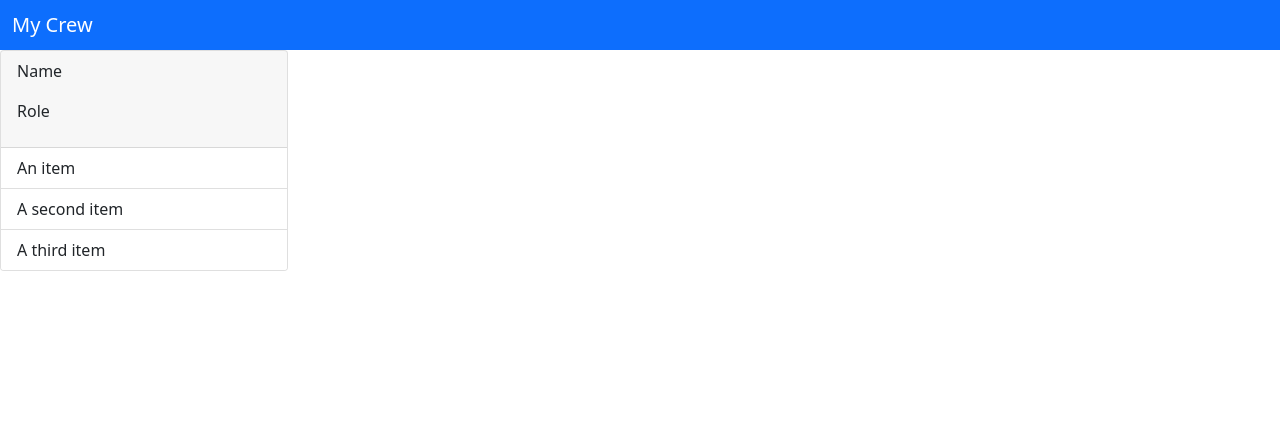
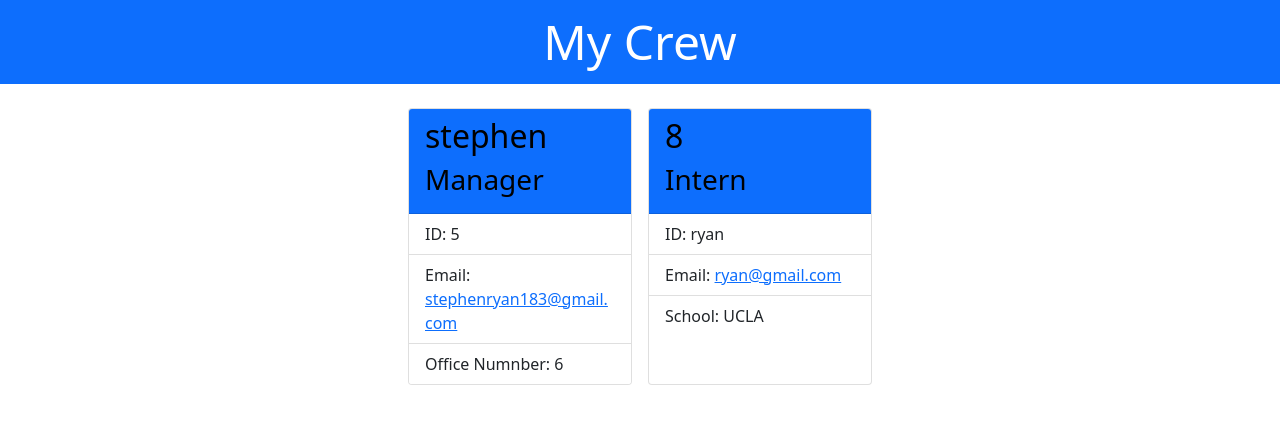
Before and after one commit to stephenryan183/team-profile-generator, a website: page index.html in a window 1280 px wide. Drawn offline with nearby package versions, Linux system fonts and the light colour scheme.

Commit message:
fixed bugs and added video

```diff
--- a/generatehtml.js
+++ b/generatehtml.js
@@ -1,4 +1,4 @@
-const initialize = require('./index');
+const managerCreation = require('./index');
 
 let template = `html ${generateHTML}`
 
--- a/index.html
+++ b/index.html
@@ -7,32 +7,41 @@
         <meta name="viewport" content="width=device-width, initial-scale=1.0">
         <link href="https://cdn.jsdelivr.net/npm/bootstrap@5.1.1/dist/css/bootstrap.min.css" rel="stylesheet"
             integrity="sha384-F3w7mX95PdgyTmZZMECAngseQB83DfGTowi0iMjiWaeVhAn4FJkqJByhZMI3AhiU" crossorigin="anonymous">
-    <title>My Crew</title>
+        <title>My Team</title>
     </head>
 
+
     <body>
-    <nav class="navbar navbar-dark bg-primary ">
+    <nav class="navbar navbar-dark bg-primary">
         <div class="container-fluid">
-            <span class="navbar-brand mb-0 h1">My Crew</span>
+            <span class="navbar-brand mb-0 h1 mx-auto "style="font-size: 3rem;">My Crew</span>
         </div>
     </nav>
-    <div class="card" style="width: 18rem;">
-        <div class="card-header">
-        <p>Name</p>
-        <p>Role</p>
+    <div class="cards p-3 d-flex justify-content-center">
+    <div class="card m-2" style="width: 14rem;">
+               <div class="card-header text-black bg-primary">
+               <p class="h2">stephen</p>
+               <p class="h3"> Manager</p>
                </div>
                <ul class="list-group list-group-flush">
-          <li class="list-group-item">An item</li>
-          <li class="list-group-item">A second item</li>
-          <li class="list-group-item">A third item</li>
+                 <li class="list-group-item">ID: 5</li>
+                 <li class="list-group-item">Email: <a href="mailto:stephenryan183@gmail.com">stephenryan183@gmail.com</a></li>
+                 <li class="list-group-item">Office Numnber: 6</li>
+               </ul>
+             </div><div class="card m-2" style="width: 14rem;">
+                        <div class="card-header text-black bg-primary">
+                        <p class="h2">8</p>
+                        <p class="h3"> Intern</p>
+                        </div>
+                        <ul class="list-group list-group-flush">
+                          <li class="list-group-item">ID: ryan</li>
+                          <li class="list-group-item">Email: <a href="mailto:ryan@gmail.com">ryan@gmail.com</a></li>
+                          <li class="list-group-item">School: UCLA</li>
                         </ul>
                       </div>
-
-
-
-    <script src="https://cdn.jsdelivr.net/npm/bootstrap@5.1.1/dist/js/bootstrap.bundle.min.js"
-        integrity="sha384-/bQdsTh/da6pkI1MST/rWKFNjaCP5gBSY4sEBT38Q/9RBh9AH40zEOg7Hlq2THRZ"
-        crossorigin="anonymous"></script>
-</body>
-
-</html>
+    </div>
+        <script src = "https://cdn.jsdelivr.net/npm/bootstrap@5.1.1/dist/js/bootstrap.bundle.min.js"
+    integrity = "sha384-/bQdsTh/da6pkI1MST/rWKFNjaCP5gBSY4sEBT38Q/9RBh9AH40zEOg7Hlq2THRZ"
+    crossorigin = "anonymous" ></script >
+</body >
+</html >
--- a/lib/Engineer.test.js
+++ b/lib/Engineer.js
@@ -11,7 +11,7 @@ class Engineer extends Employee {
         return this.github;
     }
     getRole(){
-        return "Engineer";
+        return this.role;
     }
 }
 
```
Also changed, not shown: index.js (+17 -4 lines), lib/Employee.js (renamed from lib/Employee.test.js), lib/Intern.js (renamed from lib/Intern.test.js), lib/Manager.js (renamed from lib/Manager.test.js), 1 other file. Lines whose indentation alone changed are shown as unchanged.
